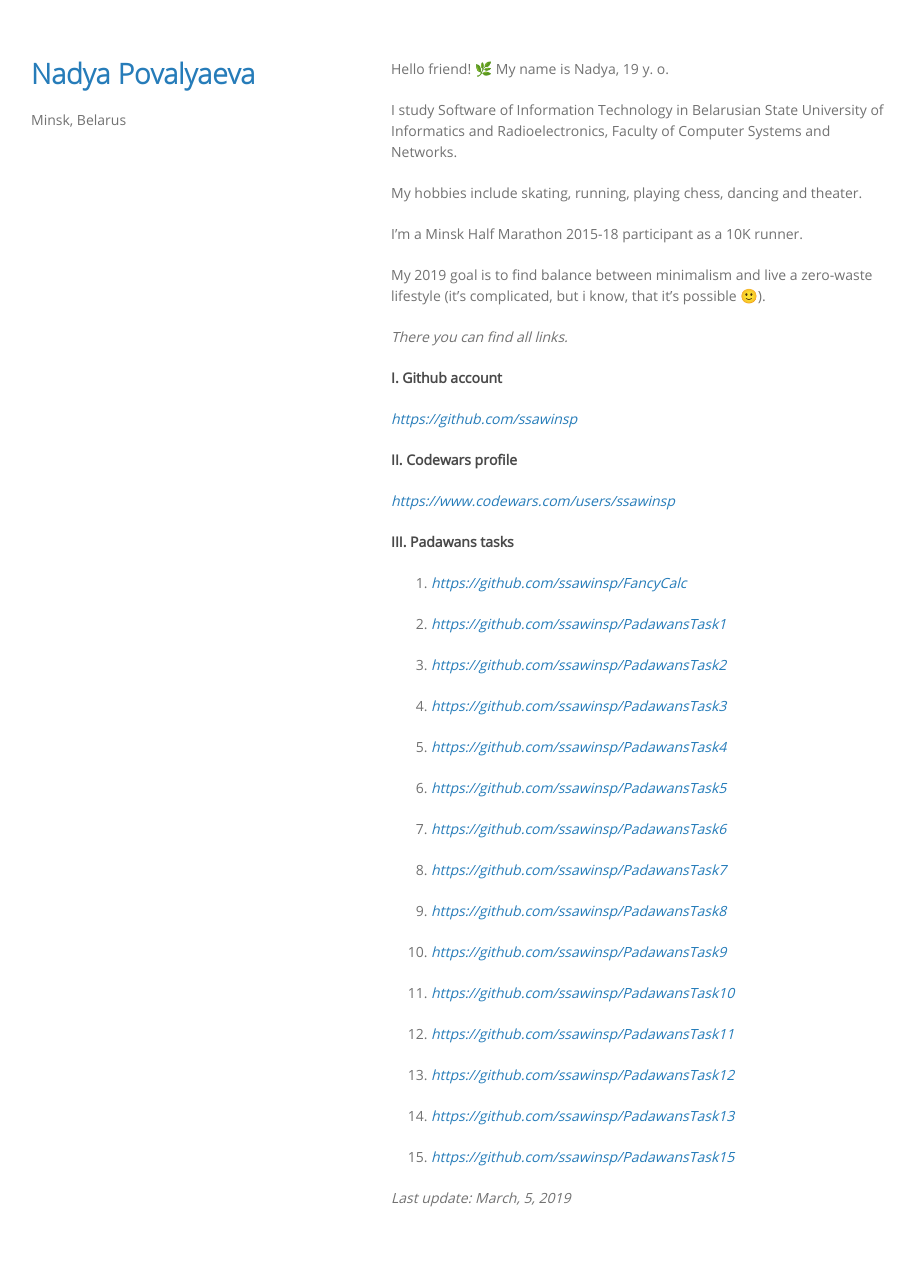
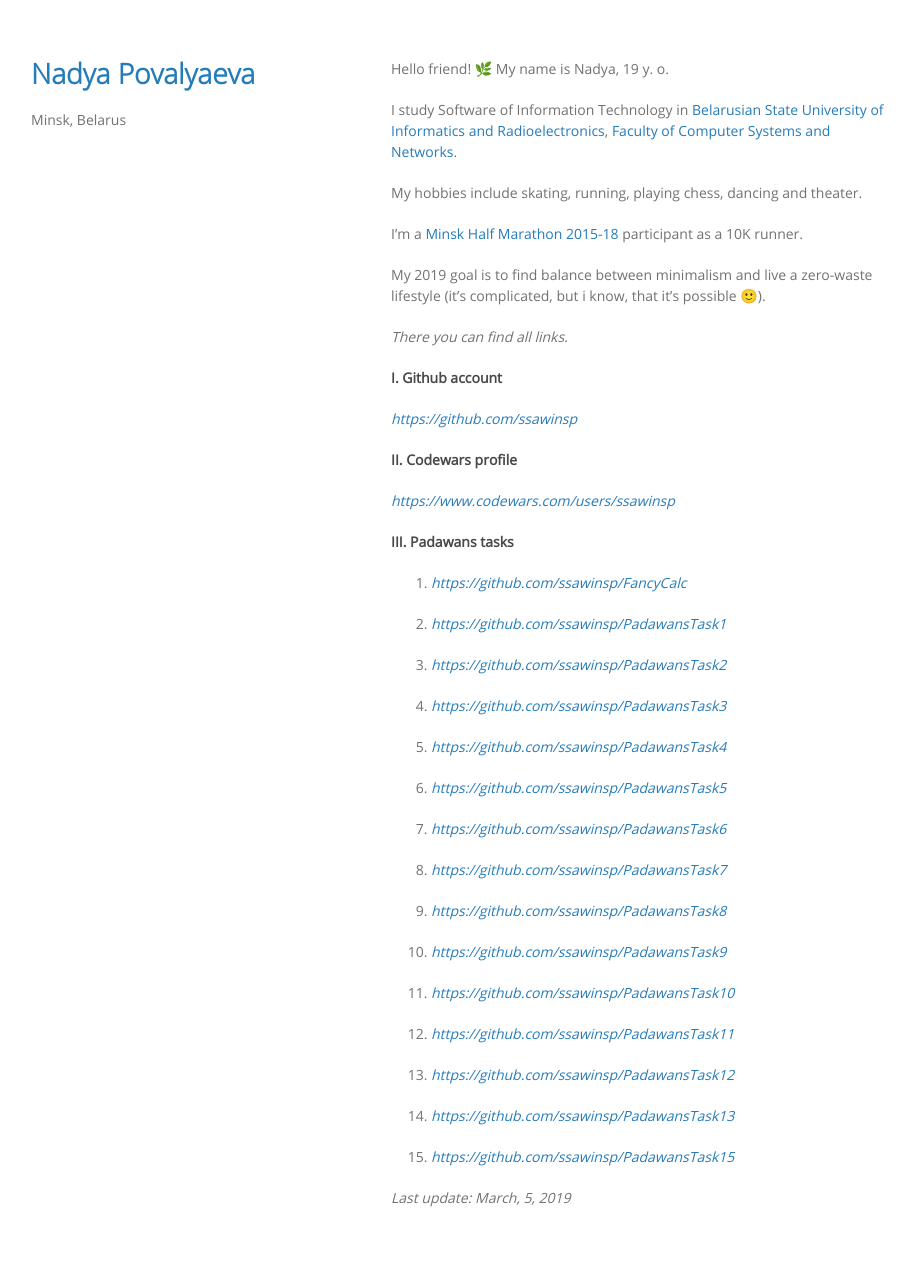
Before and after one commit to npovalyaeva/npovalyaeva.github.io, a Jekyll site: the page built from index.md, in a window 1280 px wide. Shown: the whole page, without its empty margins (179-1094 px from the left). Built offline with Jekyll 4.4.1, drawn with Linux system fonts in a browser that asks for light colours; our own code applies the rules of GitHub Pages for plain Markdown files; part of the change alters nothing that is shown.

Commit message:
Add links

```diff
--- a/index.md
+++ b/index.md
@@ -1,11 +1,11 @@
 Hello friend! 🌿 My name is Nadya, 19 y. o.
 
-I study Software of Information Technology in Belarusian State University of Informatics and Radioelectronics, Faculty of Computer Systems and Networks.
+I study Software of Information Technology in [Belarusian State University of Informatics and Radioelectronics](https://www.bsuir.by/), [Faculty of Computer Systems and Networks](http://fksis.bsuir.by/).
 
 
 My hobbies include skating, running, playing chess, dancing and theater.
 
-I'm a Minsk Half Marathon 2015-18 participant as a 10K runner.
+I'm a [Minsk Half Marathon 2015-18](https://minskhalfmarathon.by/) participant as a 10K runner.
 
 My 2019 goal is to find balance between minimalism and live a zero-waste lifestyle (it's complicated, but i know, that it's possible 🙂).
 
```
